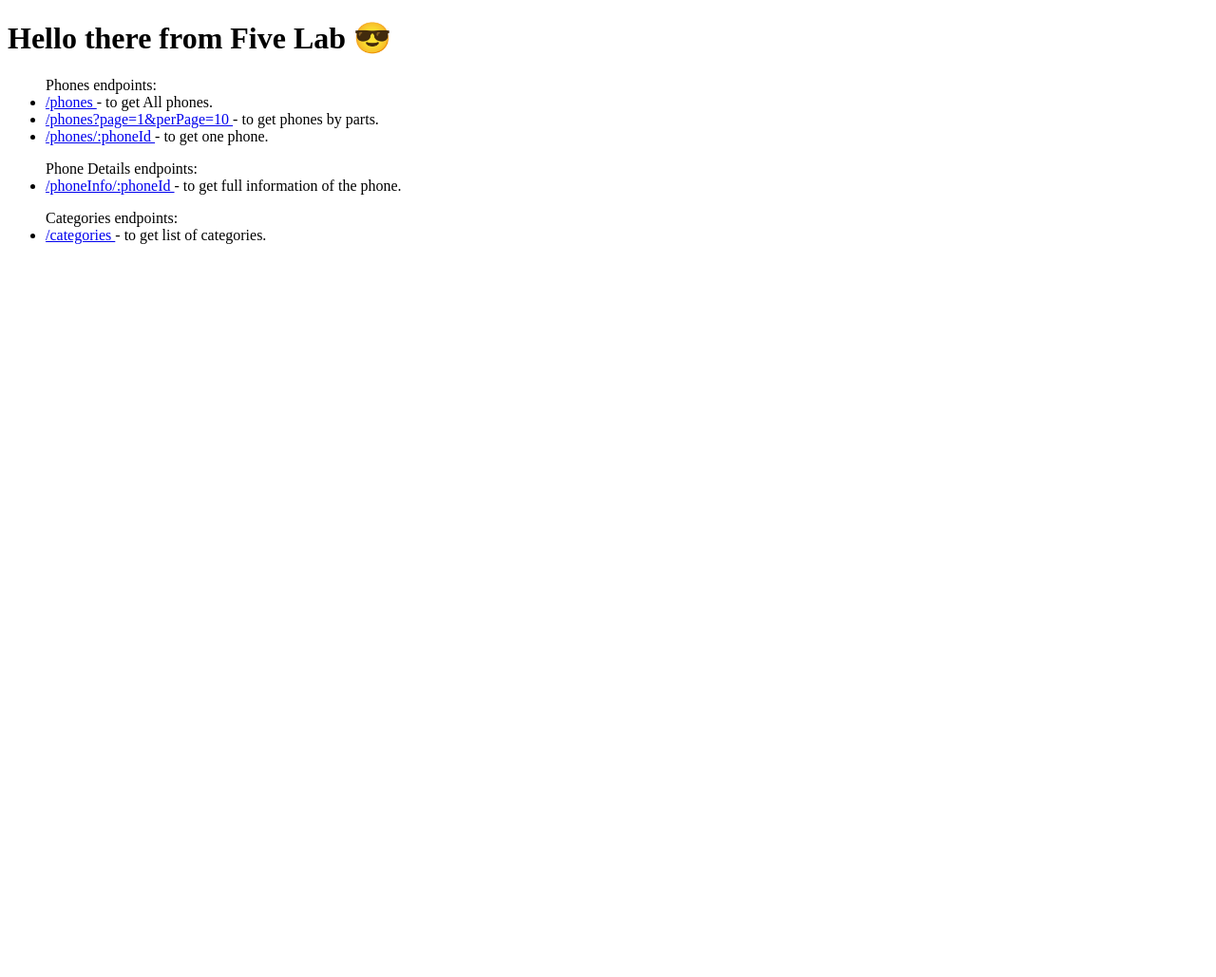
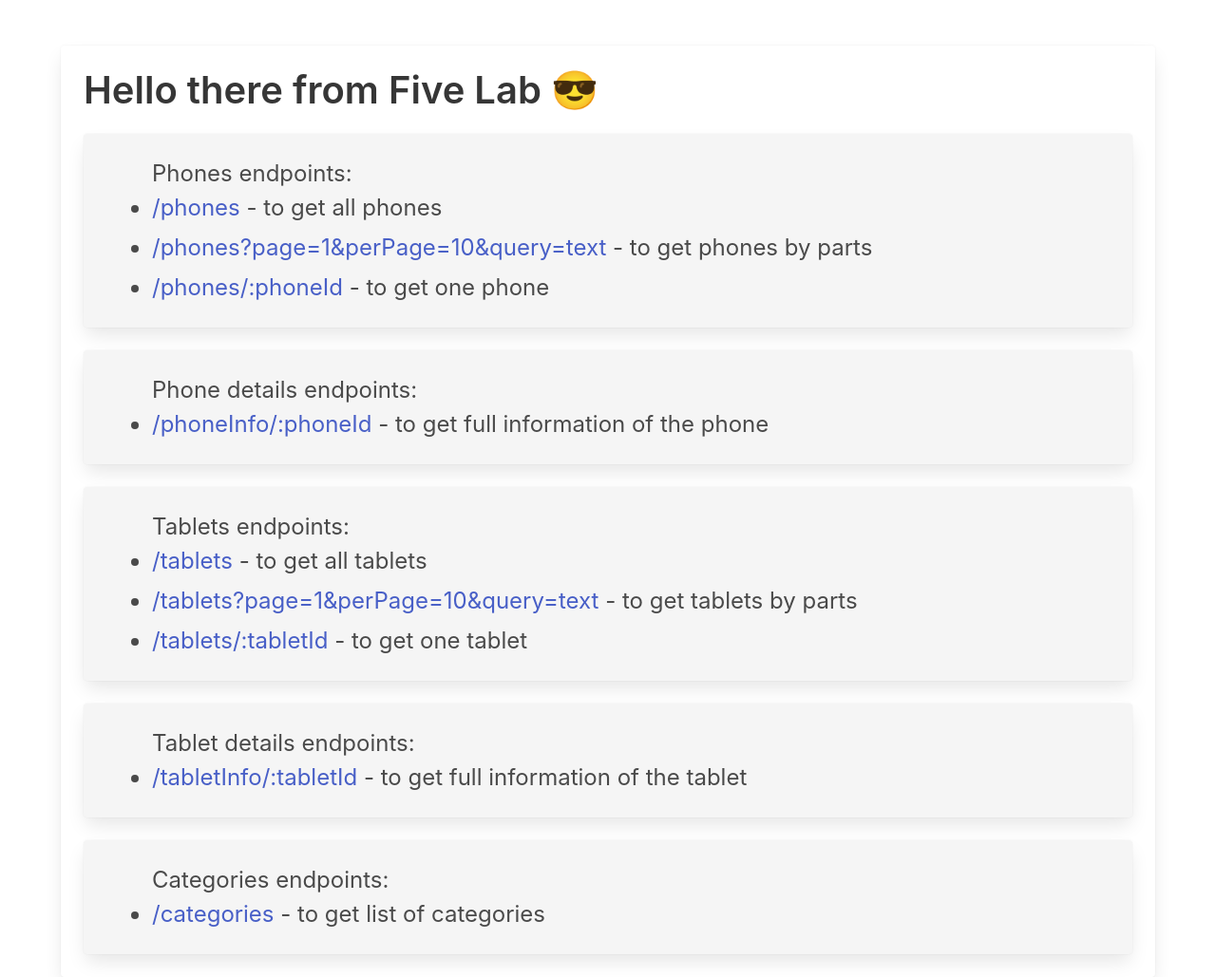
Before and after one commit to fe-nov22-FiveLab/product_catalog_backend, a website: page src/public/index.html in a window 1280 px wide. Shown: the whole page at 95% size. Before the commit the page ends 800 px from the top, so only its background shows below. Drawn offline with nearby package versions, Linux system fonts and the light colour scheme.

Commit message:
add styling (#10)

```diff
--- a/src/public/index.html
+++ b/src/public/index.html
@@ -4,50 +4,94 @@
     <meta charset="UTF-8" />
     <meta http-equiv="X-UA-Compatible" content="IE=edge" />
     <meta name="viewport" content="width=device-width, initial-scale=1.0" />
+    <link rel="stylesheet" href="https://cdn.jsdelivr.net/npm/bulma@0.9.4/css/bulma.min.css">
     <title>API - FAQ</title>
   </head>
-  <body>
-    <h1>Hello there from Five Lab &#128526;</h1>
-    <ul>
+  <body class="card container mt-6 content is-medium p-5">
+    <h1 class="is-size-2">Hello there from Five Lab &#128526;</h1>
+
+    <div class="card has-background-light">
+    <ul class="card-content is-size-4">
       Phones endpoints:
       <li>
         <a href="https://product-catalog-api-sc0v.onrender.com/phones">
           /phones
         </a>
-        - to get All phones.
+        - to get all phones
       </li>
       <li>
-        <a
-          href="https://product-catalog-api-sc0v.onrender.com/phones?page=2&perPage=10"
-        >
-          /phones?page=1&perPage=10
+        <a href="https://product-catalog-api-sc0v.onrender.com/phones?page=2&perPage=10">
+          /phones?page=1&perPage=10&query=text
         </a>
-        - to get phones by parts.
+        - to get phones by parts
       </li>
       <li>
         <a href="https://product-catalog-api-sc0v.onrender.com/phones/:phoneId">
           /phones/:phoneId
         </a>
-        - to get one phone.
+        - to get one phone
       </li>
     </ul>
-    <ul>
-      Phone Details endpoints:
+    </div>
+
+    <div class="card has-background-light">
+    <ul class="card-content is-size-4">
+      Phone details endpoints:
       <li>
         <a href="https://product-catalog-api-sc0v.onrender.com/categories">
           /phoneInfo/:phoneId
         </a>
-        - to get full information of the phone.
+        - to get full information of the phone
       </li>
     </ul>
-    <ul>
+    </div>
+
+    <div class="card has-background-light">
+      <ul class="card-content is-size-4">
+        Tablets endpoints:
+        <li>
+          <a href="https://product-catalog-api-sc0v.onrender.com/phones">
+            /tablets
+          </a>
+          - to get all tablets
+        </li>
+        <li>
+          <a href="https://product-catalog-api-sc0v.onrender.com/phones?page=2&perPage=10">
+            /tablets?page=1&perPage=10&query=text
+          </a>
+          - to get tablets by parts
+        </li>
+        <li>
+          <a href="https://product-catalog-api-sc0v.onrender.com/phones/:phoneId">
+            /tablets/:tabletId
+          </a>
+          - to get one tablet
+        </li>
+      </ul>
+    </div>
+
+    <div class="card has-background-light">
+      <ul class="card-content is-size-4">
+        Tablet details endpoints:
+        <li>
+          <a href="https://product-catalog-api-sc0v.onrender.com/categories">
+            /tabletInfo/:tabletId
+          </a>
+          - to get full information of the tablet
+        </li>
+      </ul>
+    </div>
+
+    <div class="card has-background-light">
+    <ul class="card-content is-size-4">
       Categories endpoints:
       <li>
         <a href="https://product-catalog-api-sc0v.onrender.com/categories">
           /categories
         </a>
-        - to get list of categories.
+        - to get list of categories
       </li>
     </ul>
+    </div>
   </body>
 </html>
```
